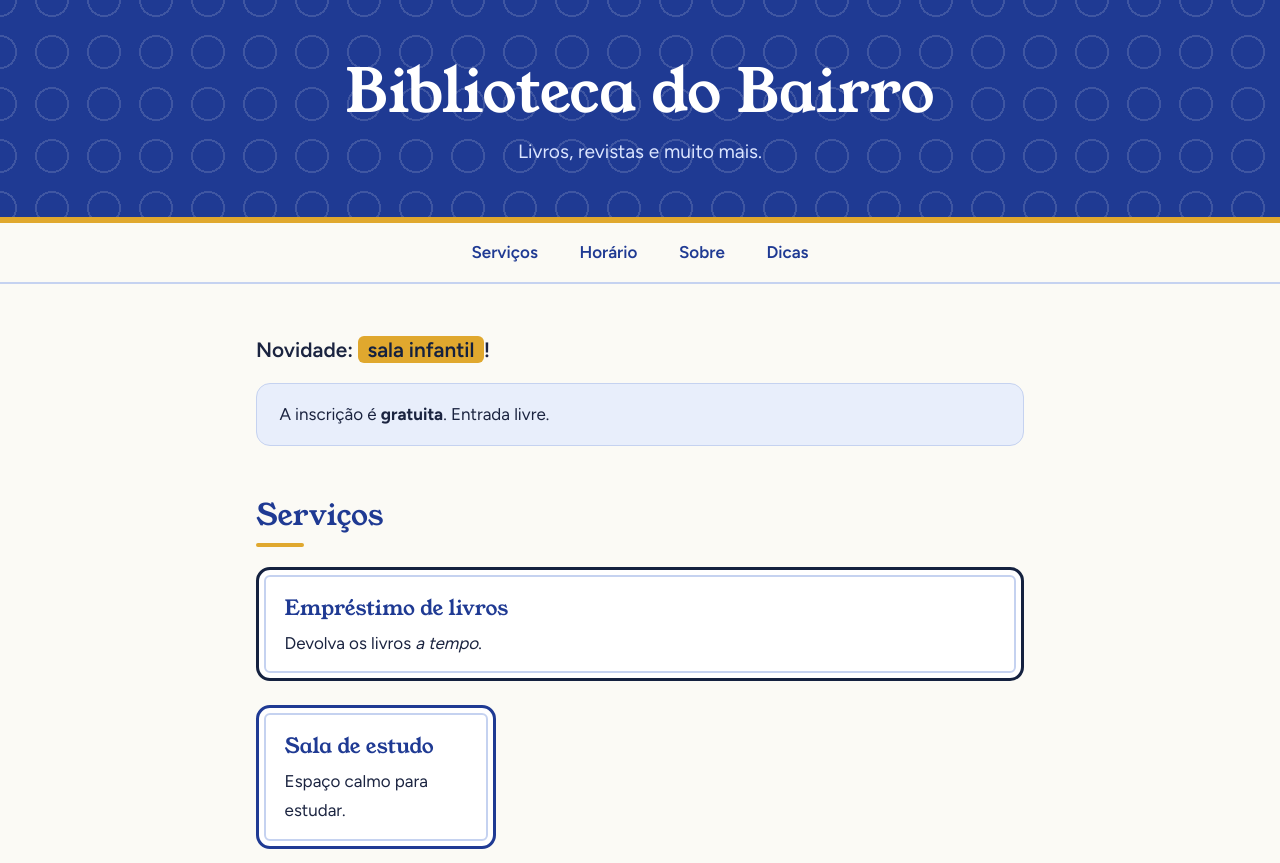
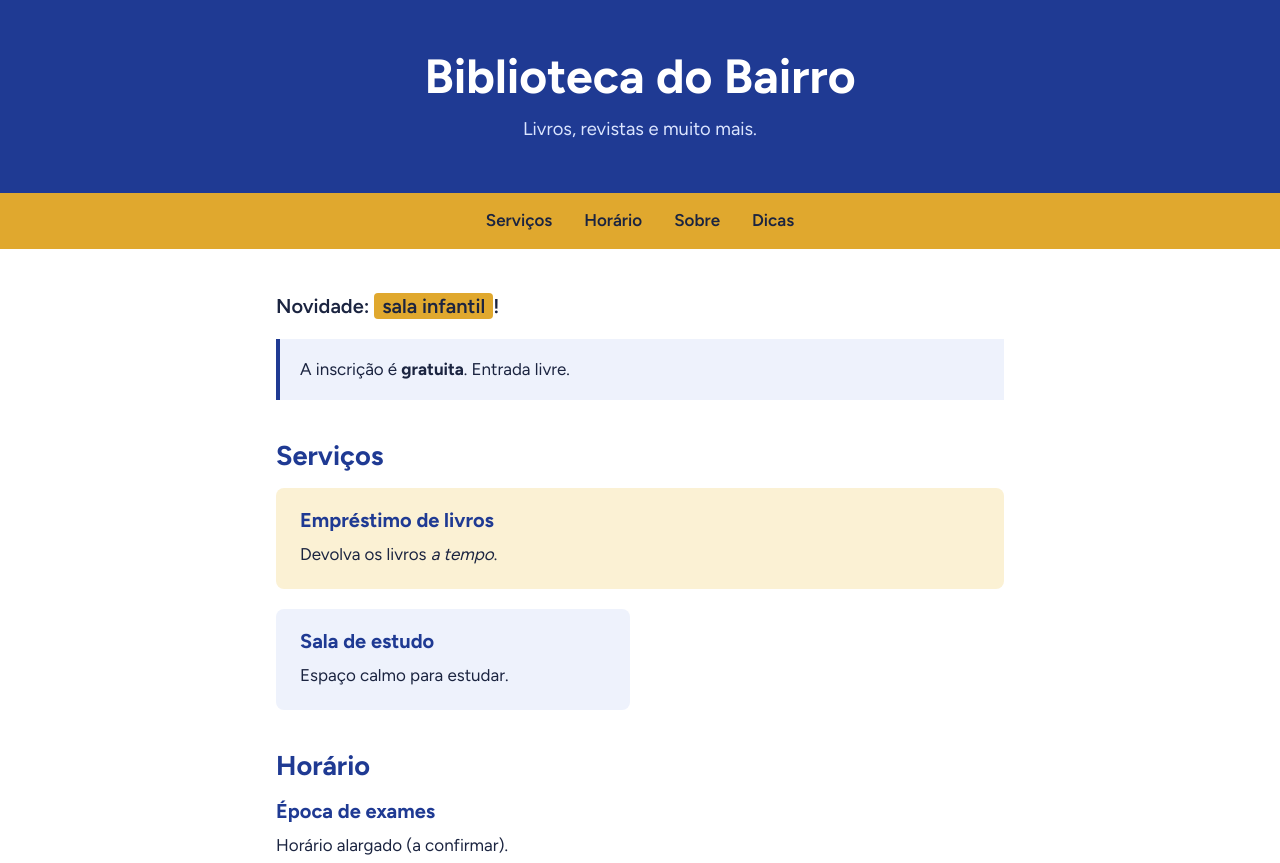
Before and after one commit to leonor118/biblioteca-do-bairro, a plain HTML site: page index.html in a window 1280 px wide. Shown: the top 863 px of the page. Drawn offline with Linux system fonts and the light colour scheme.

Commit message:
Visual mais simples, com cor

```diff
--- a/estilos.css
+++ b/estilos.css
@@ -1,24 +1,17 @@
 /* Biblioteca do Bairro
    leonor ferreira . 06/11/2026
-   Design "Azulejo": azul cobalto, branco e ocre (13/11/2026) */
+   Versão simples: azul, branco e ocre (13/11/2026) */
 
-@import url("https://fonts.googleapis.com/css2?family=Figtree:wght@400;600;700&family=Young+Serif&display=swap");
+@import url("https://fonts.googleapis.com/css2?family=Figtree:wght@400;600;700&display=swap");
 
 :root {
-  --cor-principal: #1f3a93;      /* azul cobalto */
-  --cor-destaque: #e0a82e;       /* ocre */
-  --cor-fundo: #fbfaf5;          /* branco de azulejo */
-  --cor-fundo-azul: #e8eefb;     /* azul muito claro */
-  --cor-fundo-ocre: #fbf1d4;     /* ocre muito claro */
+  --cor-principal: #1f3a93;   /* azul */
+  --cor-destaque: #e0a82e;    /* ocre */
+  --cor-fundo: #ffffff;
+  --cor-fundo-azul: #eef2fc;  /* azul muito claro */
+  --cor-fundo-ocre: #fbf1d4;  /* ocre muito claro */
   --cor-texto: #1b2440;
-  --cor-titulo: #1f3a93;
-  --cor-borda: #c5d2f0;
-  --cor-noite: #14213f;
-  --raio: 14px;
   --largura: 48rem;
-
-  /* Padrão de azulejo: círculos nos cantos de cada quadrado */
-  --azulejo: rgba(255, 255, 255, 0.14);
 }
 
 * {
@@ -27,7 +20,7 @@
 
 html {
   scroll-behavior: smooth;
-  scroll-padding-top: 5rem;
+  scroll-padding-top: 4rem;
 }
 
 body {
@@ -37,13 +30,6 @@ body {
   font-family: "Figtree", "Segoe UI", system-ui, sans-serif;
   font-size: 1.0625rem;
   line-height: 1.7;
-
-  display: grid;
-  grid-template-columns:
-    [full-start] minmax(1.25rem, 1fr)
-    [main-start] minmax(0, var(--largura))
-    [main-end] minmax(1.25rem, 1fr)
-    [full-end];
 }
 
 /* ---------- Tipografia ---------- */
@@ -51,30 +37,17 @@ body {
 h1,
 h2,
 h3 {
-  font-family: "Young Serif", Georgia, serif;
-  font-weight: 400;
-  color: var(--cor-titulo);
+  color: var(--cor-principal);
   line-height: 1.2;
-  text-wrap: balance;
 }
 
 h2 {
-  font-size: 1.85rem;
-  margin: 0 0 1.25rem;
-}
-
-h2::after {
-  content: "";
-  display: block;
-  width: 3rem;
-  height: 4px;
-  margin-top: 0.6rem;
-  background: var(--cor-destaque);
-  border-radius: 2px;
+  font-size: 1.7rem;
+  margin: 0 0 1rem;
 }
 
 h3 {
-  font-size: 1.3rem;
+  font-size: 1.25rem;
   margin: 0 0 0.5rem;
 }
 
@@ -84,11 +57,6 @@ p {
 
 a {
   color: var(--cor-principal);
-  text-underline-offset: 0.2em;
-}
-
-a:hover {
-  color: var(--cor-noite);
 }
 
 :focus-visible {
@@ -96,29 +64,17 @@ a:hover {
   outline-offset: 3px;
 }
 
-strong {
-  font-weight: 700;
-}
-
 mark {
   background: var(--cor-destaque);
-  color: var(--cor-noite);
-  padding: 0.05em 0.45em;
-  border-radius: 6px;
-}
-
-abbr[title] {
-  text-decoration: underline dotted var(--cor-principal);
-  text-underline-offset: 0.2em;
-  cursor: help;
+  color: var(--cor-texto);
+  padding: 0.05em 0.4em;
+  border-radius: 4px;
 }
 
 code {
   background: var(--cor-fundo-azul);
-  border: 1px solid var(--cor-borda);
-  border-radius: 6px;
+  border-radius: 4px;
   padding: 0.05em 0.4em;
-  font-size: 0.92em;
 }
 
 address {
@@ -127,55 +83,38 @@ address {
 
 hr {
   border: 0;
-  border-top: 2px dotted var(--cor-borda);
+  border-top: 1px solid var(--cor-fundo-azul);
   margin: 1.25rem 0;
 }
 
-small {
-  font-size: 0.92rem;
-}
-
-/* ---------- Cabeçalho com padrão de azulejo ---------- */
+/* ---------- Cabeçalho ---------- */
 
 header {
-  grid-column: full-start / full-end;
-  grid-row: 1;
-  position: relative;
+  background: var(--cor-principal);
+  color: #ffffff;
   text-align: center;
-  background-color: var(--cor-principal);
-  background-image:
-    radial-gradient(circle at 0 0, transparent 15px, var(--azulejo) 15px 17px, transparent 17px),
-    radial-gradient(circle at 100% 0, transparent 15px, var(--azulejo) 15px 17px, transparent 17px),
-    radial-gradient(circle at 0 100%, transparent 15px, var(--azulejo) 15px 17px, transparent 17px),
-    radial-gradient(circle at 100% 100%, transparent 15px, var(--azulejo) 15px 17px, transparent 17px);
-  background-size: 52px 52px;
-  color: #ffffff;
-  padding: 3.5rem 1.25rem 3rem;
-  border-bottom: 6px solid var(--cor-destaque);
+  padding: 3rem 1.25rem;
 }
 
 header h1 {
   margin: 0 0 0.5rem;
   color: #ffffff;
-  font-size: clamp(2.3rem, 7vw, 3.75rem);
+  font-size: clamp(2rem, 6vw, 3rem);
 }
 
 header p {
   margin: 0;
   color: #dbe5ff;
-  font-size: 1.2rem;
+  font-size: 1.15rem;
 }
 
 /* ---------- Menu ---------- */
 
 .cabecalho {
-  grid-column: full-start / full-end;
-  grid-row: 2;
   position: sticky;
   top: 0;
   z-index: 10;
-  background: var(--cor-fundo);
-  border-bottom: 2px solid var(--cor-borda);
+  background: var(--cor-destaque);
   padding: 0.6rem 1.25rem;
 }
 
@@ -183,7 +122,7 @@ header p {
   display: flex;
   flex-wrap: wrap;
   justify-content: center;
-  gap: 0.4rem;
+  gap: 0.25rem 1rem;
   list-style: none;
   margin: 0;
   padding: 0;
@@ -191,68 +130,52 @@ header p {
 
 .cabecalho a {
   display: inline-block;
-  padding: 0.35rem 1.1rem;
-  border-radius: 999px;
-  color: var(--cor-principal);
+  padding: 0.25rem 0.5rem;
+  color: var(--cor-texto);
   font-weight: 600;
   text-decoration: none;
-  transition: background-color 0.2s, color 0.2s;
 }
 
 .cabecalho a:hover {
-  background: var(--cor-principal);
-  color: #ffffff;
+  text-decoration: underline;
 }
 
-/* ---------- Conteúdo principal ---------- */
+/* ---------- Conteúdo ---------- */
 
 main {
-  grid-column: main-start / main-end;
-  grid-row: 3;
-  padding: 3rem 0 2rem;
+  max-width: var(--largura);
+  margin: 0 auto;
+  padding: 2.5rem 1.25rem 1rem;
 }
 
 main section {
-  margin-bottom: 3.25rem;
-}
-
-main section:last-child {
-  margin-bottom: 0;
+  margin-bottom: 2.5rem;
 }
 
 .destaque {
-  font-size: 1.3rem;
+  font-size: 1.25rem;
   font-weight: 600;
-  margin-bottom: 1rem;
 }
 
 .aviso {
   background: var(--cor-fundo-azul);
-  border: 1px solid var(--cor-borda);
-  border-radius: var(--raio);
-  padding: 1rem 1.4rem;
+  border-left: 4px solid var(--cor-principal);
+  padding: 1rem 1.25rem;
   margin: 0;
 }
 
-/* ---------- Cartões em forma de azulejo ---------- */
+/* ---------- Cartões ---------- */
 
 .catalogo {
   display: grid;
   grid-template-columns: repeat(auto-fit, minmax(15rem, 1fr));
-  gap: 1.5rem;
+  gap: 1.25rem;
 }
 
 .cartao {
-  background: #ffffff;
-  border: 3px solid var(--cor-principal);
-  border-radius: var(--raio);
-  padding: 1.6rem 1.6rem 1.3rem;
-  /* moldura interior, como a margem de um azulejo */
-  box-shadow: inset 0 0 0 5px #ffffff, inset 0 0 0 7px var(--cor-borda);
-}
-
-.cartao h3 {
-  color: var(--cor-principal);
+  background: var(--cor-fundo-azul);
+  border-radius: 8px;
+  padding: 1.25rem 1.5rem;
 }
 
 .cartao p:last-child {
@@ -261,24 +184,21 @@ main section:last-child {
 
 .cartao-largo {
   grid-column: 1 / -1;
-  border-color: var(--cor-noite);
+  background: var(--cor-fundo-ocre);
 }
 
-/* ---------- Contactos: faixa ocre ---------- */
+/* ---------- Contactos ---------- */
 
 aside {
-  grid-column: main-start / main-end;
-  grid-row: 4;
-  margin: 1rem 0 3.5rem;
-  padding: 1.5rem 1.75rem 1.25rem;
+  max-width: var(--largura);
+  margin: 0 auto 3rem;
+  padding: 1.25rem 1.5rem;
   background: var(--cor-fundo-ocre);
-  border: 2px solid var(--cor-destaque);
-  border-radius: var(--raio);
+  border-radius: 8px;
 }
 
 aside h2 {
-  font-size: 1.5rem;
-  margin-bottom: 0.9rem;
+  font-size: 1.4rem;
 }
 
 aside p:last-child {
@@ -288,12 +208,9 @@ aside p:last-child {
 /* ---------- Rodapé ---------- */
 
 footer {
-  grid-column: full-start / full-end;
-  grid-row: 5;
-  background: var(--cor-noite);
+  background: var(--cor-principal);
   color: #dbe5ff;
-  padding: 2rem 1.25rem 1.75rem;
-  border-top: 6px solid var(--cor-destaque);
+  padding: 1.5rem 1.25rem;
 }
 
 .rodape {
@@ -309,28 +226,8 @@ footer {
   margin: 0;
 }
 
-/* ---------- Ecrãs pequenos ---------- */
-
-@media (max-width: 40rem) {
-  body {
-    font-size: 1rem;
-  }
-
-  header {
-    padding: 2.5rem 1.25rem 2.25rem;
-  }
-
-  .cabecalho a {
-    padding: 0.3rem 0.8rem;
-  }
-}
-
 @media (prefers-reduced-motion: reduce) {
   html {
     scroll-behavior: auto;
   }
-
-  .cabecalho a {
-    transition: none;
-  }
 }
```
